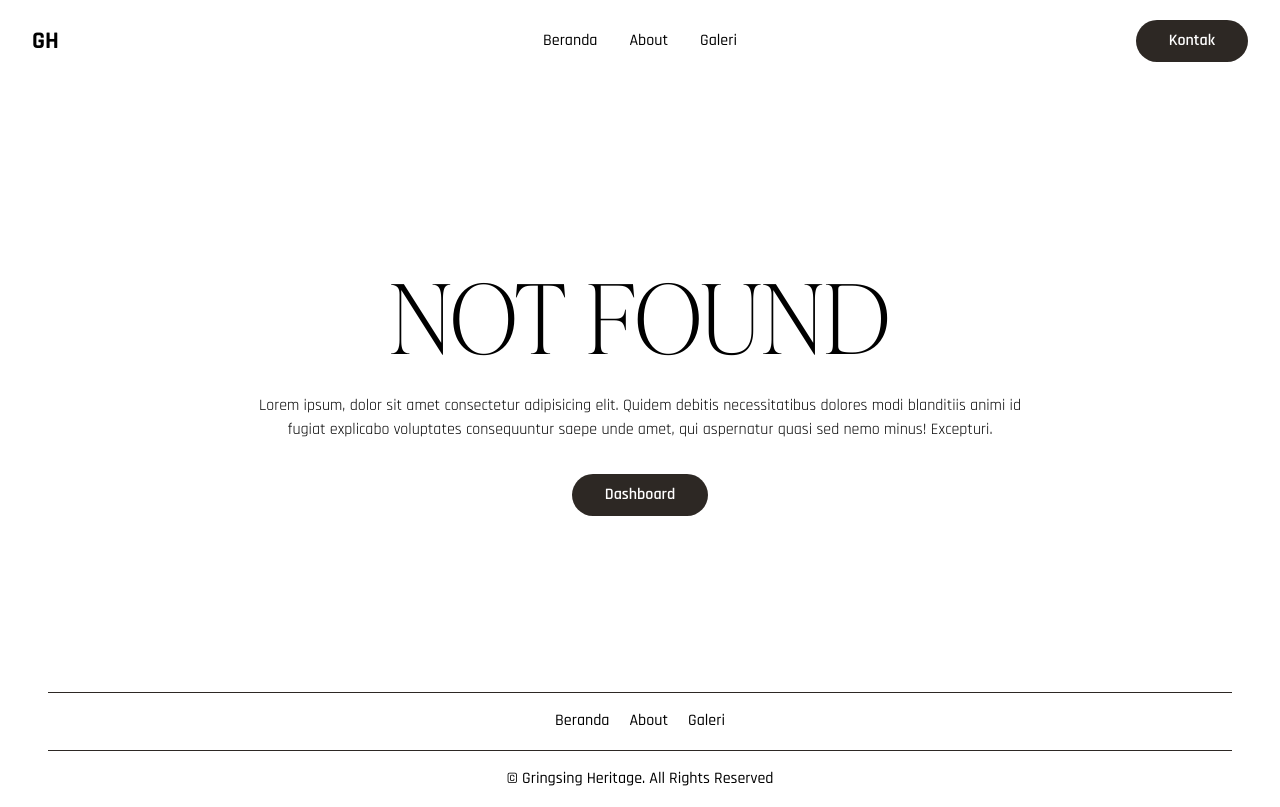
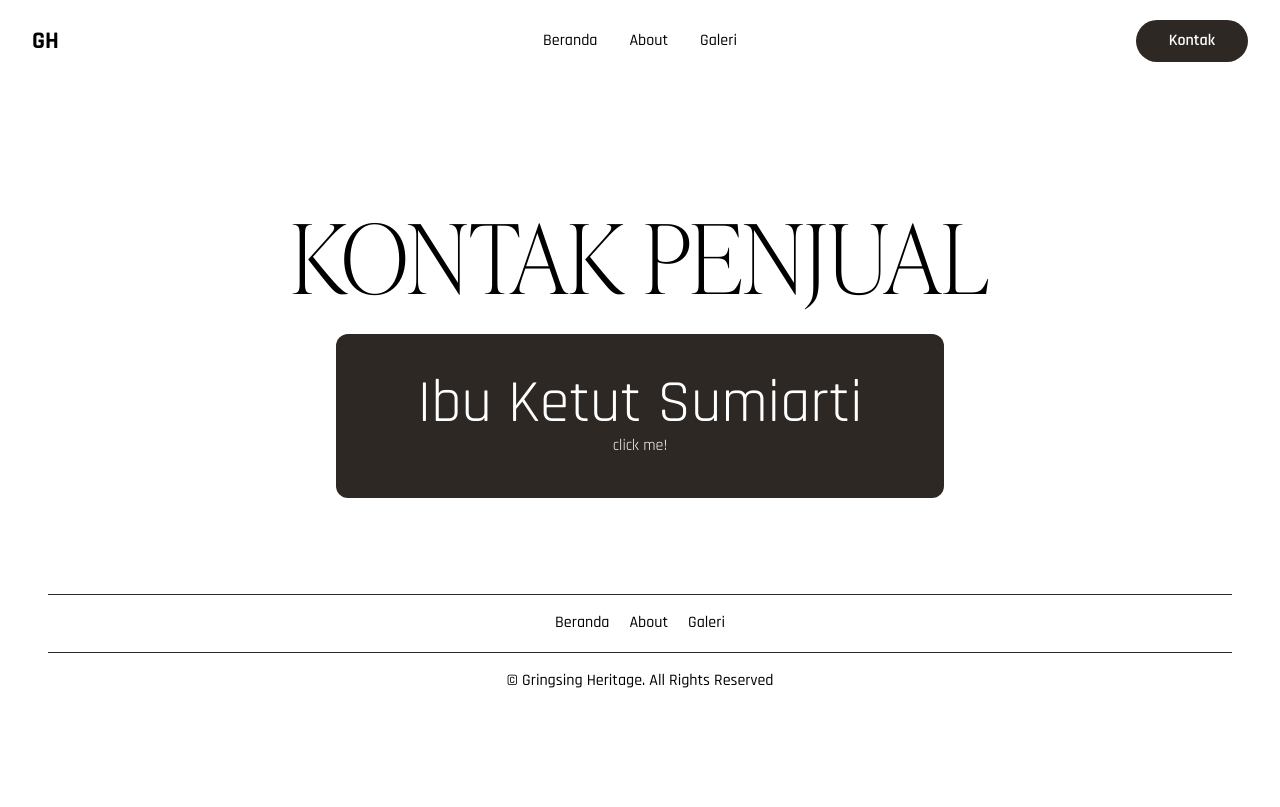
Before and after one commit to DutaWidya/gringsing-heritage, a React (Vite) app: page /kontak in a window 1280 px wide. Built offline with nearby package versions, Linux system fonts and the light colour scheme; a web font is replaced by a local one.

Commit message:
add contact section

```diff
--- a/src/pages/about.jsx
+++ b/src/pages/about.jsx
@@ -1,7 +1,11 @@
 import { BaseLayout } from "../layouts";
-import { Section, Slider } from "../components";
+import { Section } from "../components";
 
 const About = () => {
+    const image1 = new URL("/about/nama_gambar.png", import.meta.url).href; //Alat tenun bukan mesin
+    const image2 = new URL("/about/nama_gambar.png", import.meta.url).href; //Hasil pewarnaan pertama
+    const image3 = new URL("/about/nama_gambar.png", import.meta.url).href; //Alat tenun tradisional
+
     return (
         <BaseLayout>
             <div className="flex flex-col items-center justify-center md:py-20 gap-3">
@@ -128,7 +132,7 @@ const About = () => {
                     </p>
 
                     {/* Insert Image ATBM Here  */}
-                    <img src="#" alt="Alat tenun bukan mesin" className="self-center" />
+                    <img src={image1} alt="Alat tenun bukan mesin" className="self-center" />
 
                     <p className="text-xl indent-8 text-justify">
                         Setelah pemintalan selesai, benang direndam dalam minyak kemiri yang
@@ -159,8 +163,8 @@ const About = () => {
                         merah.
                     </p>
 
-                    {/* Insert Image Pencelupan Here  */}
-                    <img src="#" alt="Hasil pewarnaan pertama" className="self-center" />
+                    {/* Insert Image Here  */}
+                    <img src={image2} alt="Hasil pewarnaan pertama" className="self-center" />
 
                     <p className="text-xl indent-8 text-justify">
                         Setelah merah dicapai, ikatan terakhir dilepas untuk memberikan warna kuning
@@ -170,8 +174,8 @@ const About = () => {
                         alat tenun tradisional hingga menjadi kain Gringsing yang indah.
                     </p>
 
-                    {/* Insert Image Pencelupan Here  */}
-                    <img src="#" alt="Alat tenun tradisional" className="self-center" />
+                    {/* Insert Image Here  */}
+                    <img src={image3} alt="Alat tenun tradisional" className="self-center" />
                 </div>
 
                 <Section number={3} title="Warna & Motif Kain Gringsing" />
--- /dev/null
+++ b/src/pages/kontak.jsx
@@ -0,0 +1,24 @@
+import { BaseLayout } from "../layouts";
+
+const Kontak = () => {
+    return (
+        <BaseLayout>
+            <div className="flex flex-col items-center justify-center py-20 md:py-20 gap-3">
+                <h1 className="md:max-w-[70%] lg-max-w-[80%] text-center font-ivyPresto uppercase text-5xl md:text-8xl my-5">
+                    Kontak Penjual
+                </h1>
+
+                <a
+                    href="https://wa.me/6287762715959"
+                    target="_blank"
+                    className="w-full p-10 rounded-xl md:max-w-[70%] xl:max-w-[50%] bg-[#2d2824] hover:bg-[#2d2824]/90  text-center text-white transition-all duration-500"
+                >
+                    <p className="text-2xl md:text-6xl capitalize">Ibu ketut sumiarti</p>
+                    <p>click me!</p>
+                </a>
+            </div>
+        </BaseLayout>
+    );
+};
+
+export default Kontak;
--- a/src/routes/routes.jsx
+++ b/src/routes/routes.jsx
@@ -6,6 +6,7 @@ import About from "../pages/about";
 import NotFound from "../pages/not-found";
 import Galery from "../pages/galery";
 import Details from "../pages/details";
+import Kontak from "../pages/kontak";
 
 const Routes = () => {
     return (
@@ -15,6 +16,7 @@ const Routes = () => {
                 <Route path="/about" element={<About />} />
                 <Route path="/galeri" element={<Galery />} />
                 <Route path="/detail" element={<Details />} />
+                <Route path="/kontak" element={<Kontak />} />
                 <Route path="*" element={<NotFound />} />
             </Router>
         </BrowserRouter>
```
